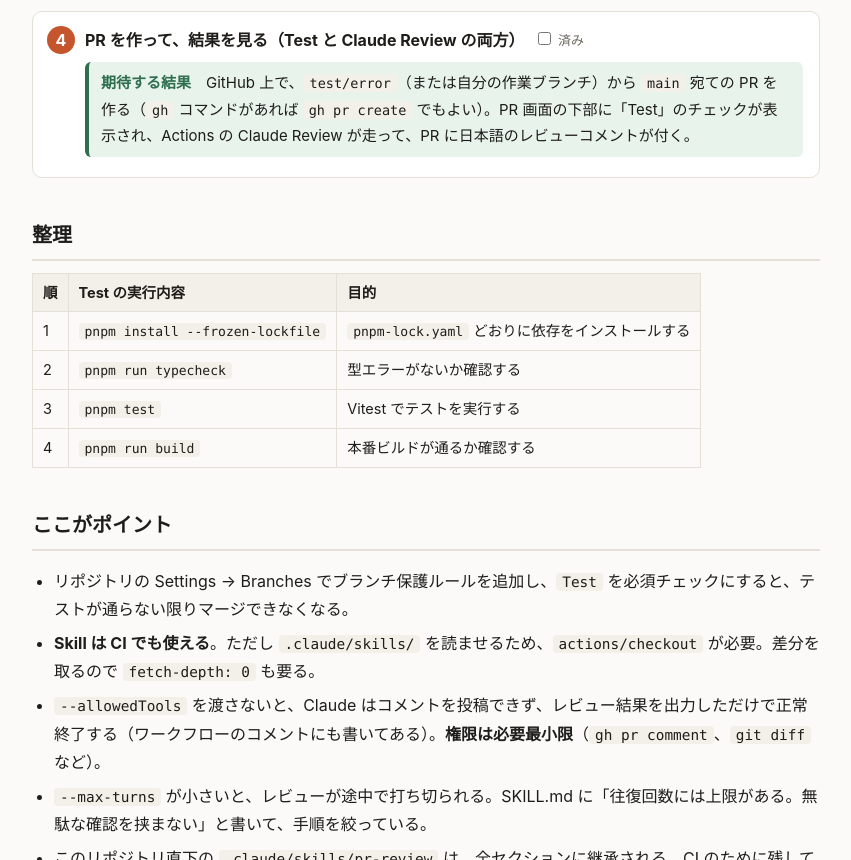
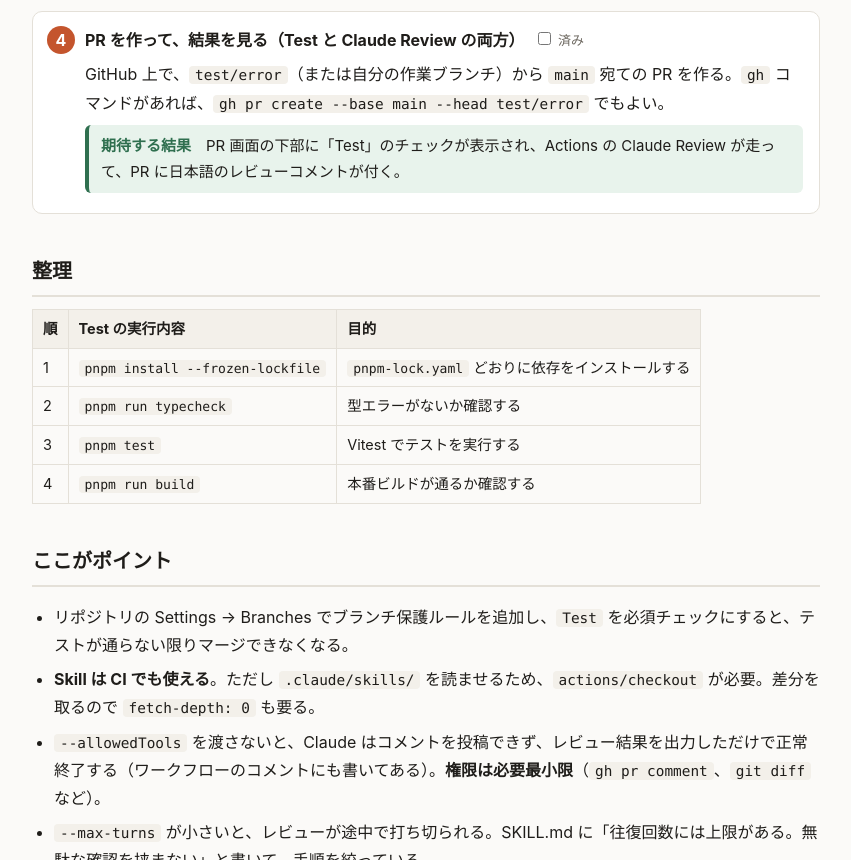
Before and after one commit to takuma39/test-github-actions, a website built with Vite: page sections/10-ci-review/index.html in a window 1280 px wide. Shown: the part 1290-2150 px from the top of the page, without its empty margins (214-1065 px from the left). Built offline with nearby package versions, Linux system fonts and the light colour scheme.

Commit message:
docs: 10 の手順 4 で、操作の説明と期待する結果を分ける
手順に「操作の説明」欄を追加し、PR を作る操作は本文に、
期待する結果には Test のチェックとレビューコメントだけを書く。

Co-Authored-By: Claude Sonnet 5.5 <noreply@anthropic.com>

```diff
--- a/sections/10-ci-review/index.html
+++ b/sections/10-ci-review/index.html
@@ -32,7 +32,8 @@
 <div class="expect"><b class="k">期待する結果</b>　手順（差分の取得 → 必要なら周辺を読む → <b>PR に投稿</b>）、レビュー観点、<b>やらないこと</b>が書かれている。</div>
 </li>
 <li><p class="step-t">PR を作って、結果を見る（Test と Claude Review の両方）<label><input type="checkbox" data-step="4"> 済み</label></p>
-<div class="expect"><b class="k">期待する結果</b>　GitHub 上で、<code>test/error</code>（または自分の作業ブランチ）から <code>main</code> 宛ての PR を作る（<code>gh</code> コマンドがあれば <code>gh pr create</code> でもよい）。PR 画面の下部に「Test」のチェックが表示され、Actions の Claude Review が走って、PR に日本語のレビューコメントが付く。</div>
+<p class="do">GitHub 上で、<code>test/error</code>（または自分の作業ブランチ）から <code>main</code> 宛ての PR を作る。<code>gh</code> コマンドがあれば、<code>gh pr create --base main --head test/error</code> でもよい。</p>
+<div class="expect"><b class="k">期待する結果</b>　PR 画面の下部に「Test」のチェックが表示され、Actions の Claude Review が走って、PR に日本語のレビューコメントが付く。</div>
 </li>
 </ol>
 <h2>整理</h2><table><thead><tr><th>順</th><th>Test の実行内容</th><th>目的</th></tr></thead><tbody><tr><td>1</td><td><code>pnpm install --frozen-lockfile</code></td><td><code>pnpm-lock.yaml</code> どおりに依存をインストールする</td></tr><tr><td>2</td><td><code>pnpm run typecheck</code></td><td>型エラーがないか確認する</td></tr><tr><td>3</td><td><code>pnpm test</code></td><td>Vitest でテストを実行する</td></tr><tr><td>4</td><td><code>pnpm run build</code></td><td>本番ビルドが通るか確認する</td></tr></tbody></table>
--- a/sections/assets/style.css
+++ b/sections/assets/style.css
@@ -27,6 +27,7 @@ ol.steps>li::before{content:counter(s);position:absolute;left:14px;top:14px;widt
 .step-t{font-weight:700;margin:0 0 4px;display:flex;gap:10px;align-items:center;flex-wrap:wrap}
 .step-t label{font-weight:400;font-size:13px;color:var(--muted);cursor:pointer}
 .expect{background:var(--ok-bg);border-left:4px solid var(--ok);padding:8px 12px;border-radius:6px;margin:8px 0;font-size:15px}
+.do{margin:6px 0}
 .expect b.k{color:var(--ok)}
 .note{font-size:14px;color:var(--muted);margin:6px 0 0}
 table{border-collapse:collapse;width:100%;font-size:14.5px;margin:10px 0;display:block;overflow-x:auto}
```
